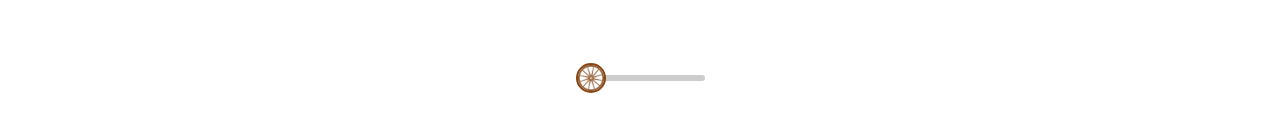
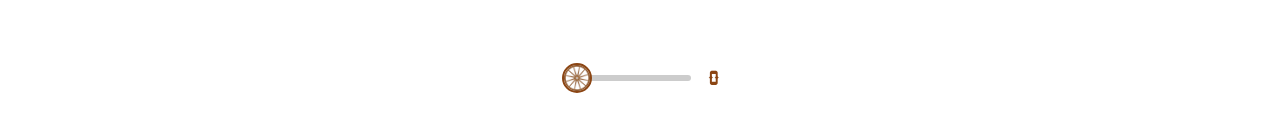
Before and after one commit to somecallmetim/toms-train-app-component-library, a React (Vite) app: page /rangeSlider in a window 1280 px wide. Shown: the part 160-300 px from the top of the page. Built offline with nearby package versions, Linux system fonts and the light colour scheme.

Commit message:
added numerical indicator

```diff
--- a/src/components/RangeSlider.jsx
+++ b/src/components/RangeSlider.jsx
@@ -19,11 +19,13 @@ function RangeSlider() {
         max={sliderMax}
         style={{
           background: `linear-gradient(to right, #8b4513 ${sliderValue}%, #ccc ${sliderValue}%)`,
-          '--thumb-rotate': `${(sliderValue/100)*2160}deg`
+          '--thumb-rotate': `${(sliderValue/100)*2160}deg`,
+
         }}
         onInput={onInput}
         value={sliderValue}
       />
+      <span style={{marginLeft: "15px",marginTop: "-3px", fontSize: "20px"}}>{Math.ceil(sliderValue)}</span>
     </>
   );
 }
```
